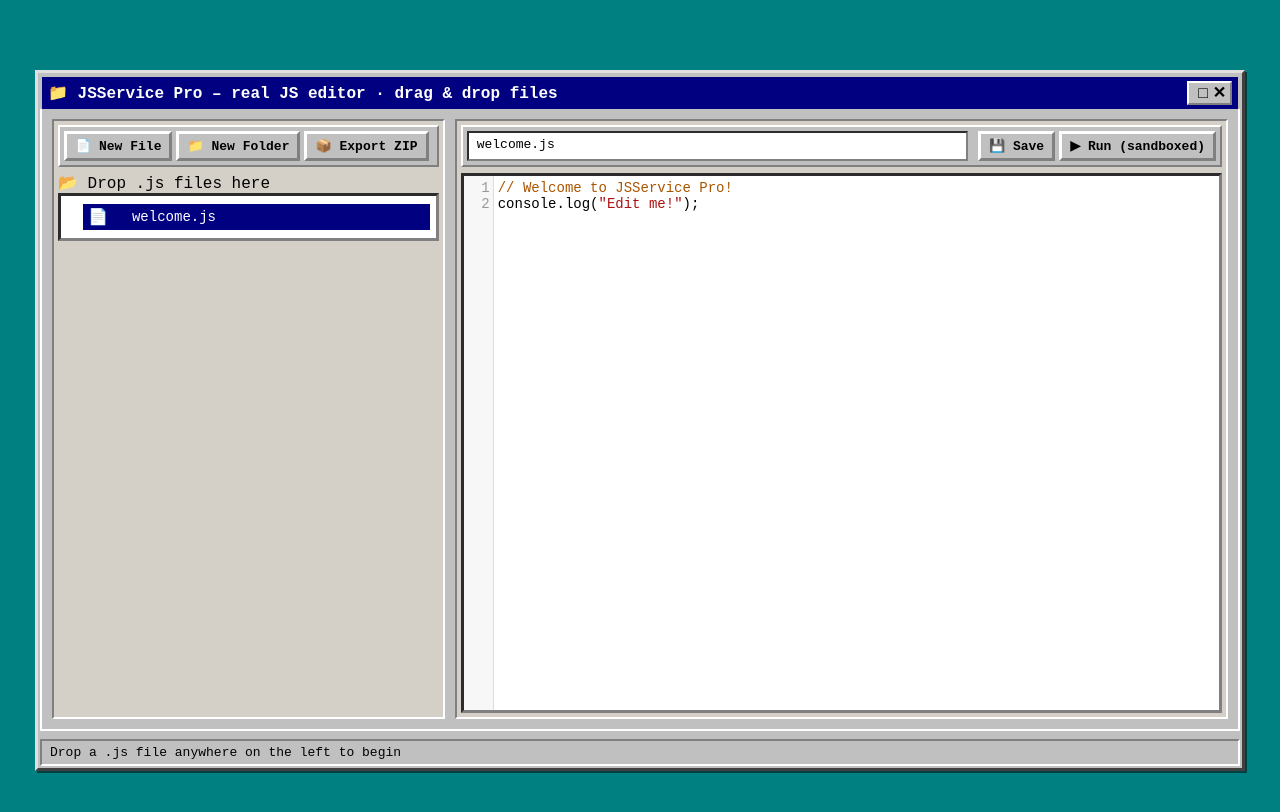
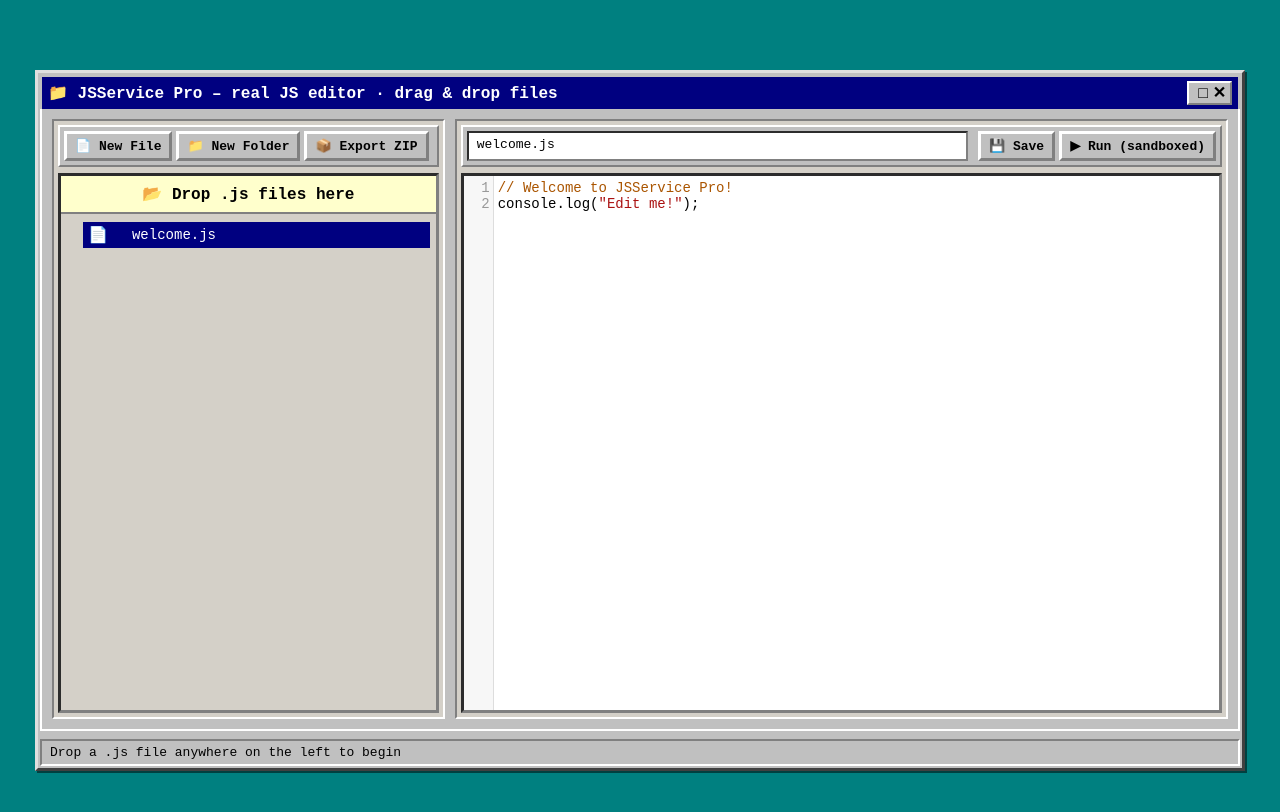
Before and after one commit to sussybocca/JSService, a plain HTML site: page index.html in a window 1280 px wide. Drawn offline with nearby package versions, Linux system fonts and the light colour scheme.

Commit message:
Update styles.css

```diff
--- a/styles.css
+++ b/styles.css
@@ -197,3 +197,39 @@ ul.tree {
     font-size: 13px;
     margin-top: 8px;
 }
+.drop-zone {
+    flex: 1;
+    display: flex;
+    flex-direction: column;
+    background: #d4d0c8;
+    border: 3px inset #808080;
+    position: relative;
+    overflow: auto;
+}
+
+.drop-zone.dragover {
+    background: #c0c0c0;
+    border: 3px dashed #000080;
+}
+
+.drop-message {
+    text-align: center;
+    padding: 8px;
+    background: #ffffcc;
+    border-bottom: 2px solid #808080;
+    font-weight: bold;
+    color: #000;
+}
+
+.tree-container {
+    flex: 1;
+    overflow: auto;
+    padding: 6px;
+    background: #ffffff;
+}
+
+/* Ensure tree container inside drop zone has proper background */
+.drop-zone .tree-container {
+    border: none;
+    background: transparent;
+}
```
